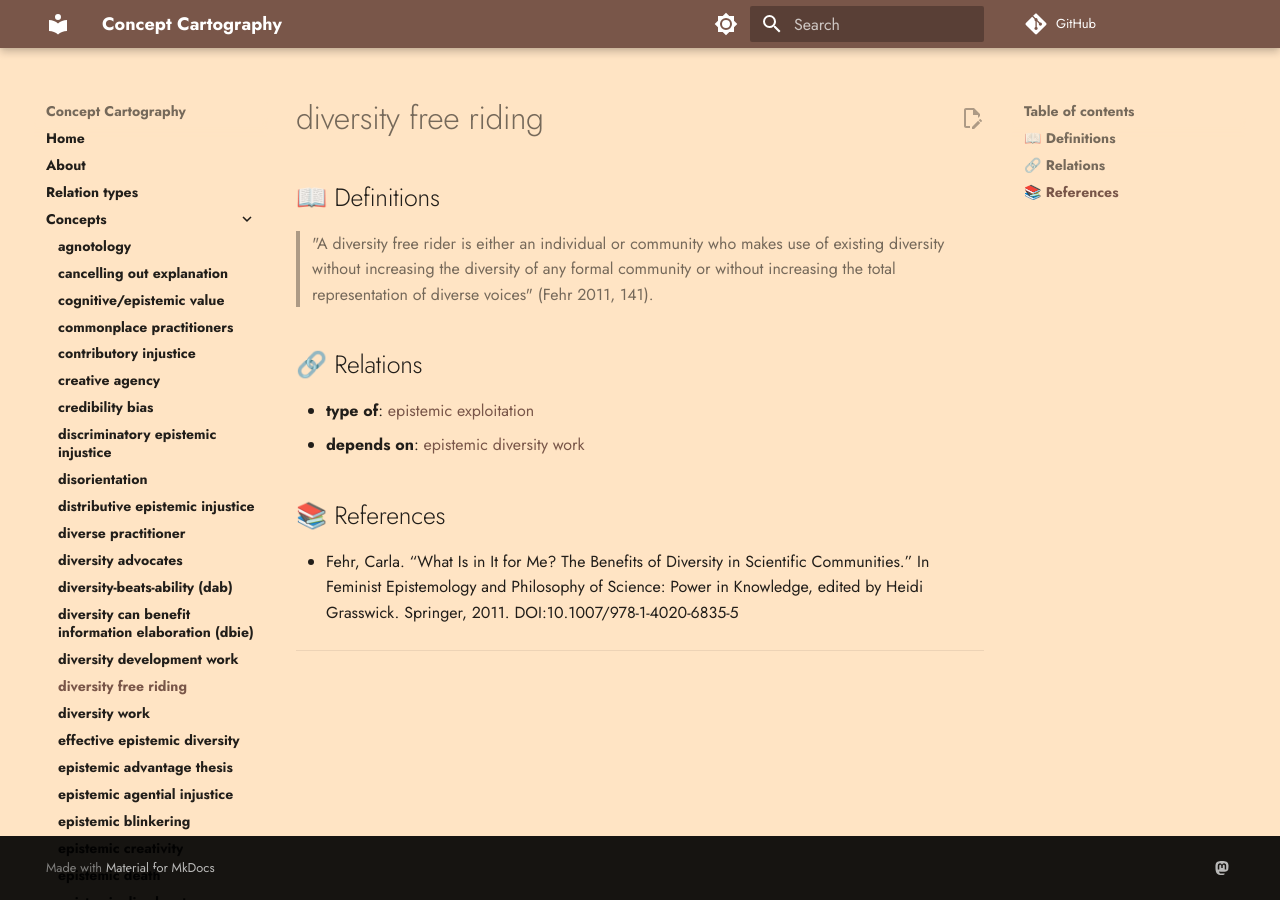
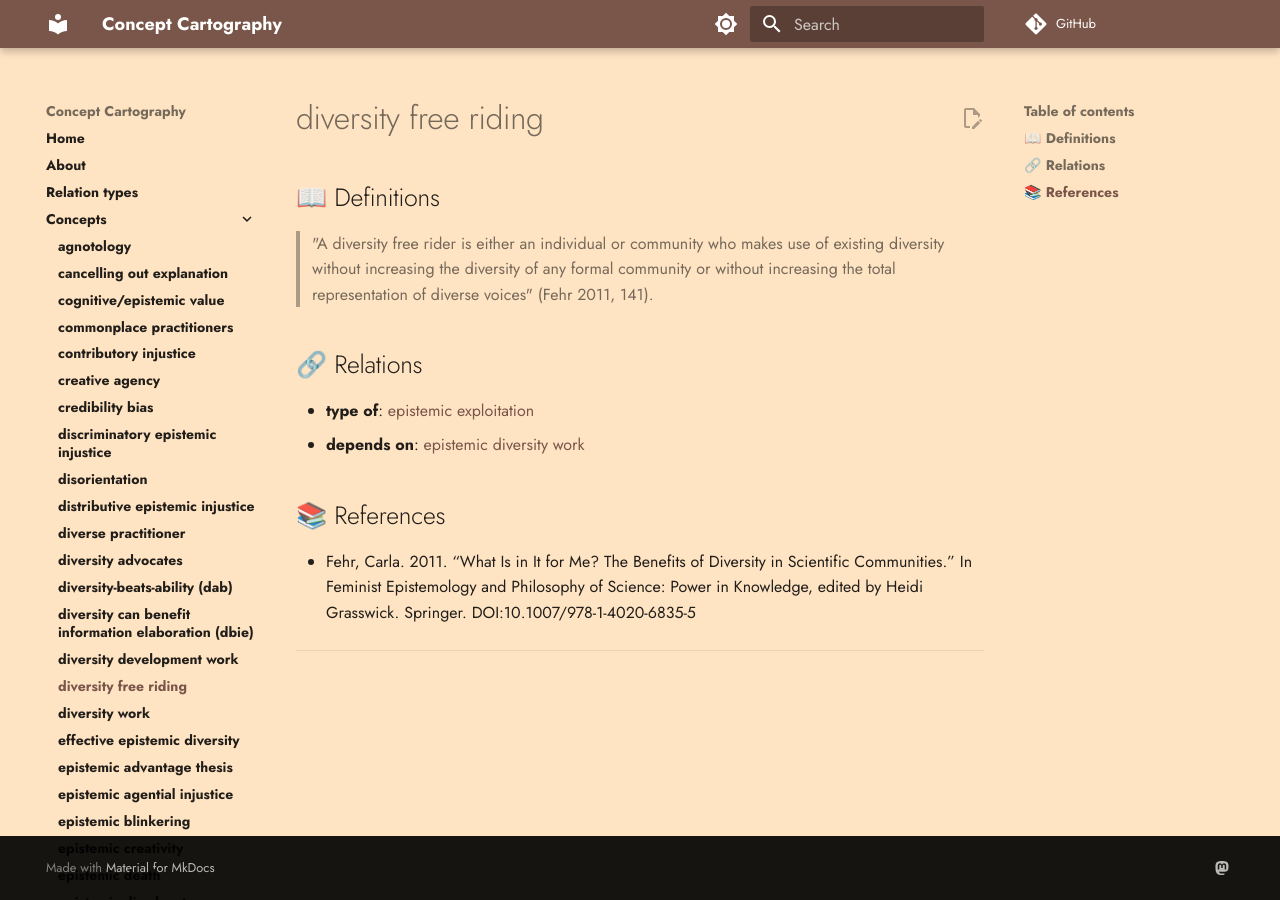
Before and after one commit to conceptcartography/conceptcartography, an MkDocs documentation site: the page built from docs/concepts/diversity-free-riding.md, in a window 1280 px wide. Built offline with MkDocs 1.6.1 and Material for MkDocs 9.7.7, drawn with Linux system fonts in a browser that asks for light colours; comment, search, counter and statistics services are not loaded; the version menu is left out.

```diff
--- a/docs/concepts/diversity-free-riding.md
+++ b/docs/concepts/diversity-free-riding.md
@@ -11,7 +11,7 @@
 
 ## 📚 References
 
-- Fehr, Carla. “What Is in It for Me? The Benefits of Diversity in Scientific Communities.” In Feminist Epistemology and Philosophy of Science: Power in Knowledge, edited by Heidi Grasswick. Springer, 2011. DOI:10.1007/978-1-4020-6835-5
+- Fehr, Carla. 2011. “What Is in It for Me? The Benefits of Diversity in Scientific Communities.” In Feminist Epistemology and Philosophy of Science: Power in Knowledge, edited by Heidi Grasswick. Springer. DOI:10.1007/978-1-4020-6835-5
 
 ---
 
```
